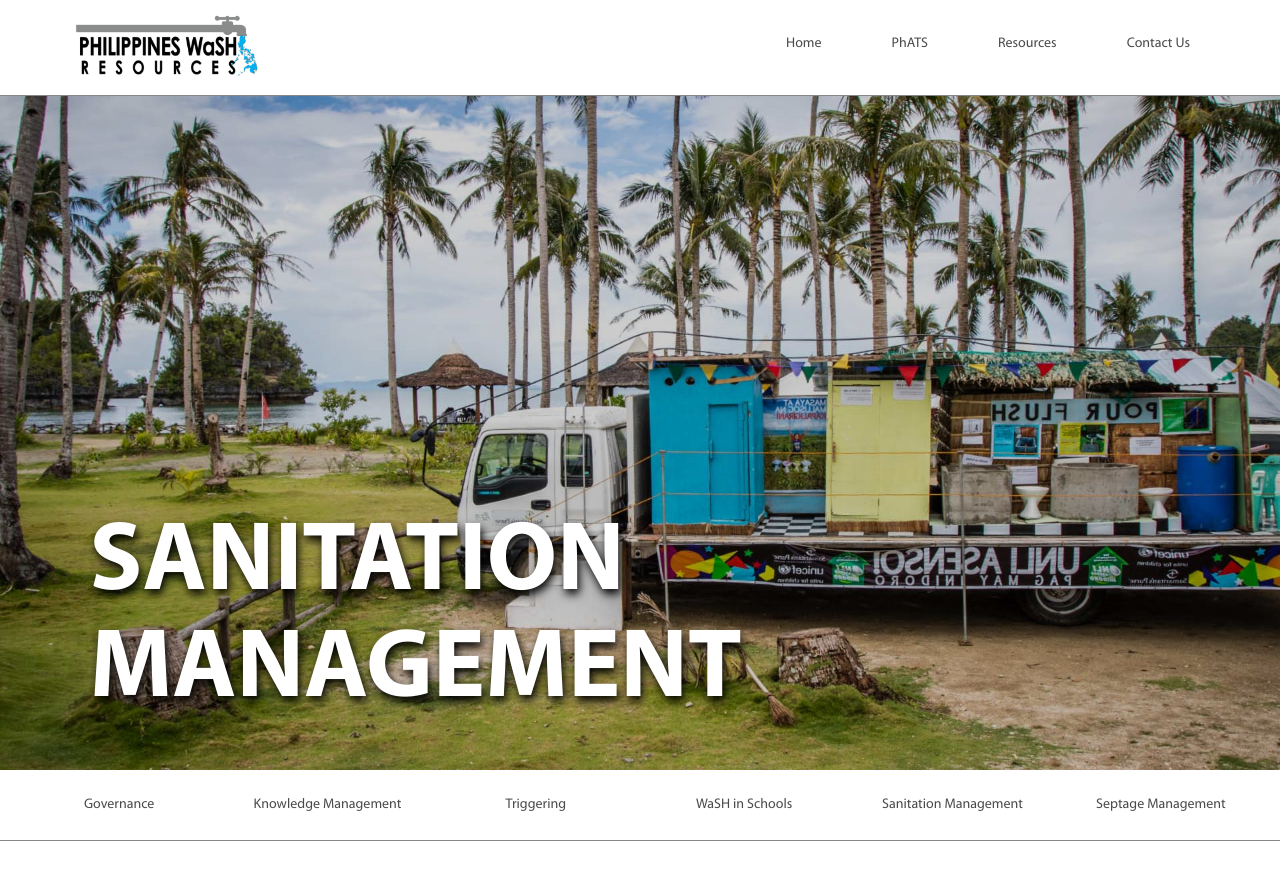
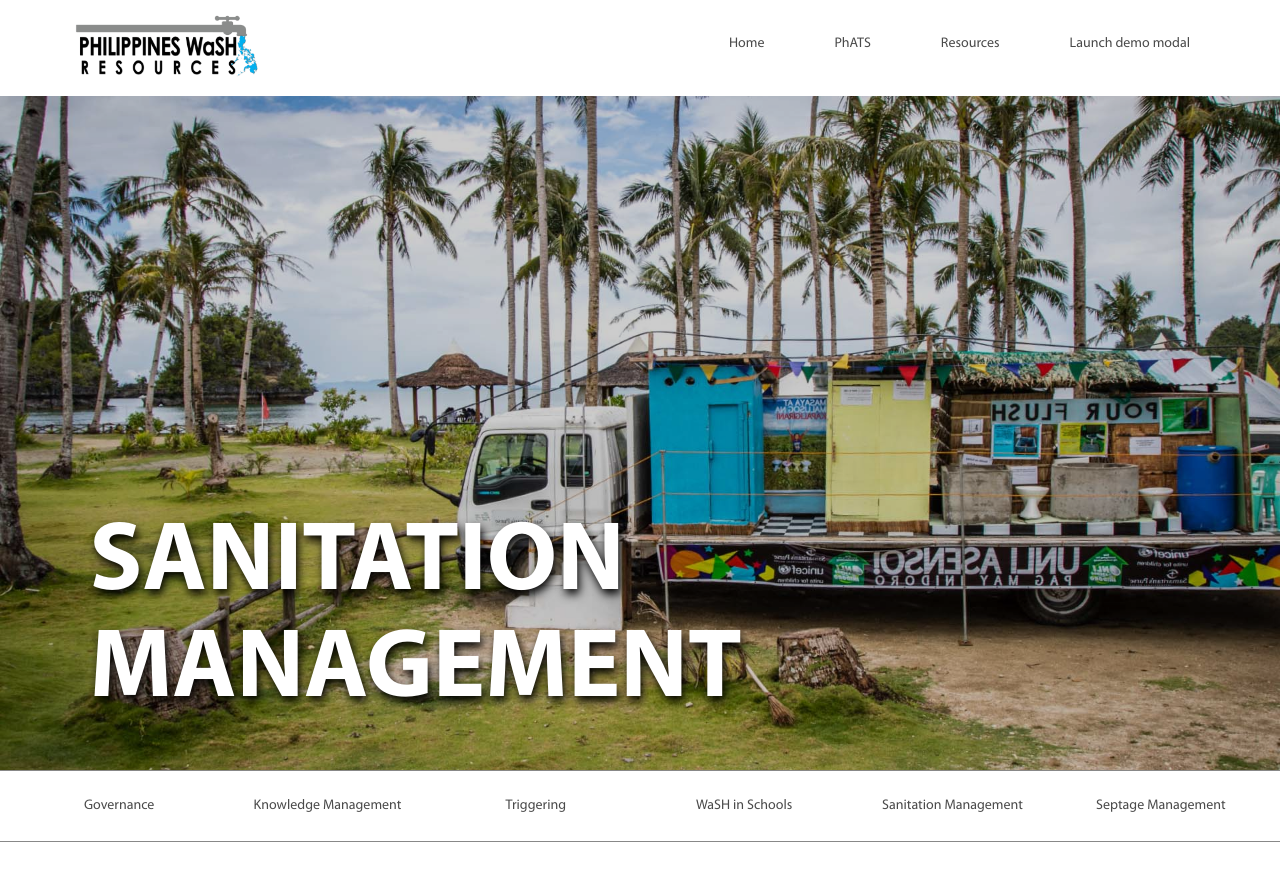
Before and after one commit to phwashresources/phwashresources.github.io, a Jekyll site: the page built from _pillars/sanitation-management.md, in a window 1280 px wide and 900 px high. Shown: the top 881 px of the window. Built offline with Jekyll 4.4.1, drawn with Linux system fonts in a browser that asks for light colours; comment, search, counter and statistics services are not loaded.

Commit message:
add modal

```diff
--- a/_data/navbar.yml
+++ b/_data/navbar.yml
@@ -6,6 +6,3 @@
 
 - name: Resources
   url:
-
-- name: Contact Us
-  url:
--- a/_includes/categoryNavbar.html
+++ b/_includes/categoryNavbar.html
@@ -1,4 +1,4 @@
-<div class="category-nav-container">
+<div class="category-nav-container" {% if page.title=="/phats" %} {% endif%}>
     <div class="category-nav-container">
         <div class="category-nav-mobile">
             <a href="javascript:void(0)" id="category-button" data-toggle="collapse" data-target="#navbar-category-collapse">PhATS PIL <span class="caret"></span></a>
--- /dev/null
+++ b/_includes/modal-contact.html
@@ -0,0 +1,19 @@
+
+<!-- Modal -->
+<div class="modal fade" id="myModal" tabindex="-1" role="dialog" aria-labelledby="myModalLabel">
+    <div class="modal-dialog" role="document">
+        <div class="modal-content">
+            <div class="modal-header">
+                <button type="button" class="close" data-dismiss="modal" aria-label="Close"><span aria-hidden="true">&times;</span></button>
+                <h4 class="modal-title" id="myModalLabel">Modal title</h4>
+            </div>
+            <div class="modal-body">
+                ...
+            </div>
+            <div class="modal-footer">
+                <button type="button" class="btn btn-default" data-dismiss="modal">Close</button>
+                <button type="button" class="btn btn-primary">Save changes</button>
+            </div>
+        </div>
+    </div>
+</div>
--- a/_includes/navbar.html
+++ b/_includes/navbar.html
@@ -20,7 +20,13 @@
                     <a href="{{navbarMenu.url}}">{{ navbarMenu.name }}</a>
                 </li>
                 {% endfor %}
+                <li>
+                    <a data-toggle="modal" data-target="#myModal">
+                        Launch demo modal
+                    </a>
+                </li>
             </ul>
         </div>
     </div>
 </nav>
+{% include modal-contact.html%}
--- a/_sass/main.sass
+++ b/_sass/main.sass
@@ -14,10 +14,14 @@
 //  background-repeat: no-repeat
 //  background-size: cover
 //  background-position-y: -211px
+.modal-backdrop.fade
+  z-index: 5
+.modal.fade .modal-dialog
+  z-index: 50
 
 .navbar-default
   background-color: white
-  border-bottom: 1px solid #888888
+  border-color: transparent
   .container
     height: inherit
     .navbar-header
@@ -41,7 +45,6 @@
           padding: 0
           &:hover
             border-bottom: 1px solid #777
-
 .sticky-wrapper
   height: auto !important
 .category-nav-container
@@ -61,6 +64,7 @@
       position: relative
   .full-width
     width: 100%
+    border-top: 1px solid #888888
     border-bottom: 1px solid #888888
     .category-nav
       padding: 0
--- a/js/main.js
+++ b/js/main.js
@@ -8,7 +8,7 @@
 };
 
 phMain.stickyNavbar = function(){
-    $(".category-nav-container").sticky({topSpacing:95});
+    $(".category-nav-container").sticky({topSpacing:96});
 }
 
 phMain.runInstagramWidget = function(){
```
Also changed, not shown: _sass/fonts.sass (line endings or trailing spaces).
